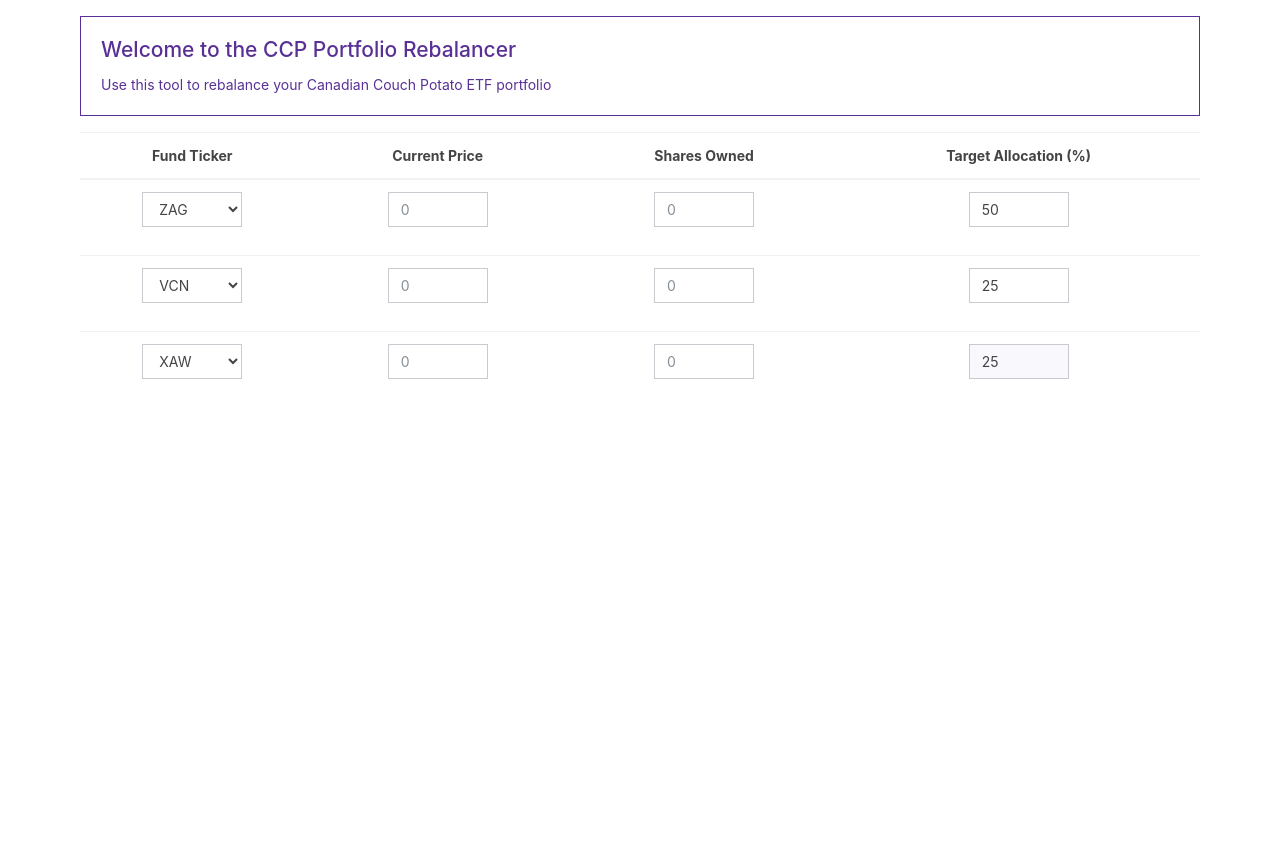
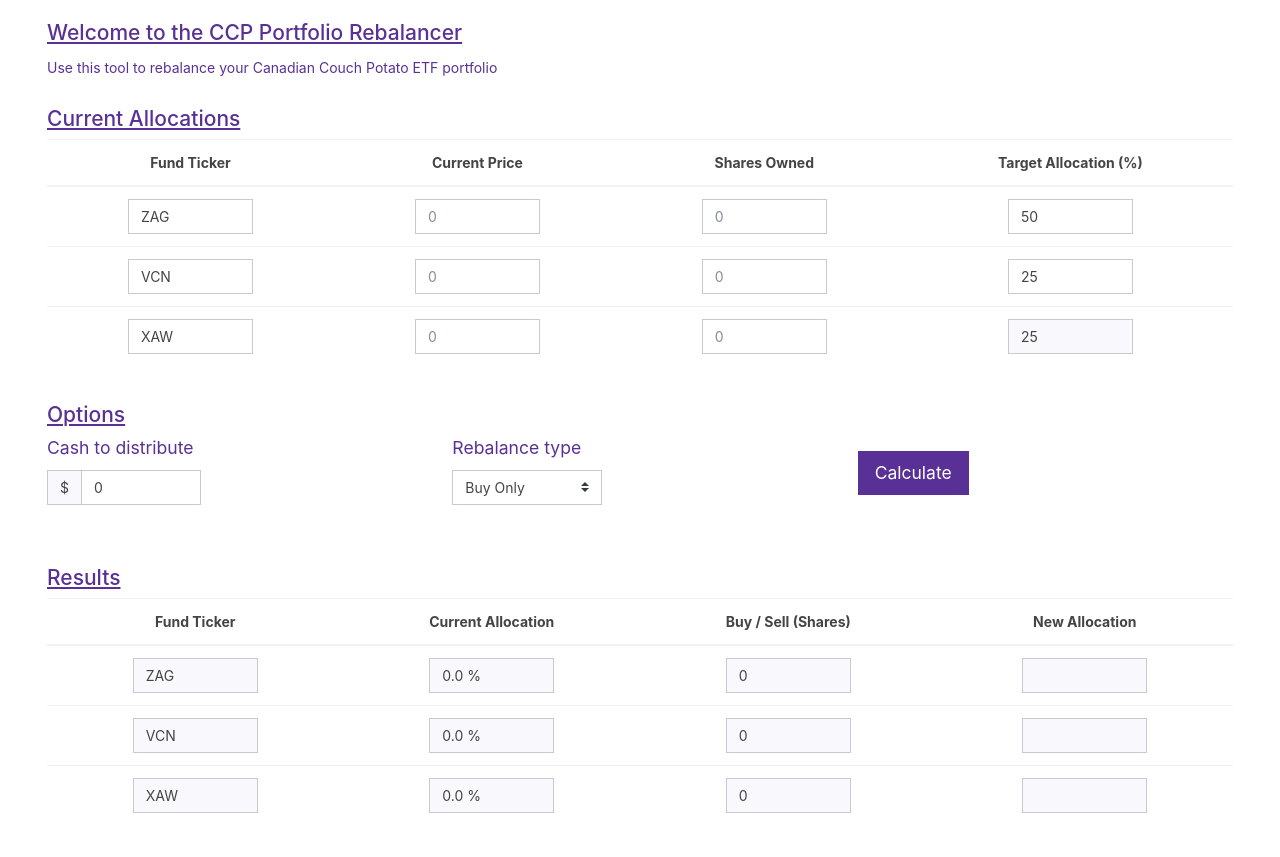
Before and after one commit to DerrykBoyd/portfolio-rebalancer, a Flask app: page / in a window 1280 px wide. Shown: the part 93-950 px from the top of the page. Before the commit the page ends 472 px from the top, so only its background shows below. Run offline with Flask 2, Linux system fonts and the light colour scheme; some libraries are stand-ins or nearby versions.

Commit message:
Update to working prototype.
Added rebalance options to HTML Layout
Added results table to HTML Layout
Added logic for buy only rebalance to javascript

```diff
--- a/static/rebalancer.js
+++ b/static/rebalancer.js
@@ -6,22 +6,128 @@ var app = angular.module('myApp', []);
     }]);
 
     app.controller('myCtrl', function ($scope) {
-        // attaching 0 to the DOM
-        $scope.alloc1 = 50;
-        $scope.alloc2 = 25;
-        $scope.alloc3 = 25;
-        $scope.change1 = function() {
-            $scope.alloc2 = 100 - $scope.alloc1 - $scope.alloc3;
-            if ($scope.alloc2 < 0) {
-                $scope.alloc2 = 0;
-                $scope.alloc3 = 100 - $scope.alloc1;
+        $scope.target = "Target Allocation (%)";
+        // cash to allocate
+        $scope.cash = 0;
+        //type of rebalance
+        $scope.rebalanceType = "Buy Only";
+        //create array to store funds
+        $scope.funds = [];
+        //function to create a new fund
+        $scope.addFund = function(ticker = '', alloc = '') {
+            $scope.funds.push({
+                ticker: ticker,
+                price: "",
+                shares: "",
+                alloc: alloc,
+                targetVal: 0,
+                toTarget: 0,
+                toPurchase: 0,
+                toShares: 0,
+                newAlloc: ""
+            })
+        }
+        //total holdings before rebalance
+        $scope.holdings = function() {
+            var total = 0;
+            var funds = $scope.funds;
+            for (var i=0; i<funds.length; i++) {
+                total += funds[i].price * funds[i].shares;
+            }
+            return total;
+        }
+        //add default funds
+        $scope.addFund('ZAG', 50);
+        $scope.addFund('VCN', 25);
+        $scope.addFund('XAW', 25);
+
+        //auto calc allocations on user inputs (works for 3 funds only)
+        $scope.change = function(index) {
+            var total = 0;
+            var funds = $scope.funds;
+            if (index == 0) {
+                funds[1].alloc = 100 - funds[0].alloc;
+                funds[2].alloc = 0;
+            }
+            if (index == 1) {
+                funds[2].alloc = 100 - funds[0].alloc - funds[1].alloc;
+                if (funds[2].alloc < 0) {
+                    funds[2].alloc = 0;
                 }
+            }
+            for (var i=0; i<funds.length; i++) {
+                total += funds[i].alloc;
+            }
+            if (total != 100) {
+                $scope.invalidForm = "is-invalid";
+                $scope.target = "Target Allocation (%)\n(Must total 100)";
+            } else {
+                $scope.invalidForm = "";
+                $scope.target = "Target Allocation (%)";
+            }
         }
-        $scope.change2 = function() {
-            $scope.alloc3 = 100 - $scope.alloc1 - $scope.alloc2;
-            if ($scope.alloc3 < 0) {
-                $scope.alloc3 = 0;
-                $scope.alloc1 = 100 - $scope.alloc2;
+
+        //calculate current allocation
+        $scope.currAlloc = function(fund) {
+            var alloc = 0;
+            if ($scope.holdings() == 0) {
+                return alloc.toFixed(1) + " %";
+            }
+            alloc = fund.price * fund.shares / $scope.holdings() * 100;
+            return alloc.toFixed(1) + " %";
+        }
+
+        //rebalance logic
+        $scope.rebalance = function() {
+            var funds = $scope.funds;
+            var totalToTarget = 0;
+            if ($scope.rebalanceType == "Buy Only") {
+                //sort funds largest to smallest
+                funds.sort(function(a, b) {
+                    return b.price - a.price;
+                })
+                //set target values
+                for (var i=0; i<funds.length; i++) {
+                    funds[i].targetVal = ($scope.holdings() + $scope.cash) * funds[i].alloc / 100;
                 }
+                //set $ toTarget (0 if negative)
+                for (var i=0; i<funds.length; i++) {
+                    if (funds[i].targetVal - (funds[i].price * funds[i].shares) <= 0) {
+                        funds[i].toTarget = 0;
+                    } else {
+                        funds[i].toTarget = funds[i].targetVal - (funds[i].price * funds[i].shares);
+                    }
+                    totalToTarget += funds[i].toTarget;
+                }
+                //set $ toPurchase (0 if toTarget = 0)
+                for (var i=0; i<funds.length; i++) {
+                    if (funds[i].toTarget == 0) {
+                        funds[i].toPurchase = 0;
+                    } else {
+                        funds[i].toPurchase = funds[i].toTarget / totalToTarget * $scope.cash;
+                    }
+                }
+                //set shares to purchase
+                for (var i = 0; i < funds.length; i++) {
+                    funds[i].toShares = Math.floor(funds[i].toPurchase / funds[i].price);
+                    if (i < funds.length-1) {
+                        var leftover = funds[i].toPurchase % funds[i].price;
+                        funds[i+1].toPurchase += leftover;
+                    }
+                }
+                //set new allocation values
+                var totalBal = 0;
+                fundBal = function(fund) {
+                    return (fund.shares + fund.toShares) * fund.price
+                }
+                for (var i = 0; i < funds.length; i++) {
+                    totalBal += fundBal(funds[i]);
+                }
+                for (var i = 0; i < funds.length; i++) {
+                    newAlloc = fundBal(funds[i]) / totalBal * 100;
+                    funds[i].newAlloc = newAlloc.toFixed(1) + " %";
+                }
+                console.log("Buy only is working")
+            }
         }
     });
--- a/static/style.css
+++ b/static/style.css
@@ -12,19 +12,37 @@
     margin-right: 8px;
 }
 
-.form-group, .form-control {
-    max-width: 100px;
+.form-control {
+    max-width: 125px;
+    min-width: 60px;
     margin: auto;
+}
+
+.custom-select {
+    max-width: 150px;
+}
+
+#cash {
+    max-width: 120px;
+    margin-left: 0;
 }
 
 #fund-col {
     min-width: 100px;
 }
 
-.card, #fund-table{
-    width: 95%;
+#content {
+    width:95%;
+    margin:auto;
+}
+
+.card {
     max-width: 70rem;
     margin: 16px auto;
+}
+
+#options {
+    margin-top: 1.5rem;
 }
 
 #main-title {
@@ -36,3 +54,29 @@
 thead>tr>th {
     text-align: center;
 }
+
+.angular-with-newlines {
+    white-space: pre-wrap;
+}
+
+.control-label {
+    font-size: 1.1rem;
+}
+
+.col-md-7 {
+    align-items: center;
+    display: flex;
+}
+
+#rebal-button {
+    margin-top: 1rem;
+}
+
+h4 {
+    text-decoration: underline;
+}
+
+#intro, #options{
+    margin-top: 1.25rem;
+    margin-bottom: 1.75rem;
+}
--- a/templates/index.html
+++ b/templates/index.html
@@ -23,91 +23,81 @@
         </div>
     </nav>
     <body>
-        <div class="card border-primary mb-3">
-            <div class="card-body text-primary">
+        <div id="content">
+            <div id="intro">
+                <div class="text-primary col-12">
                     <h4 class="card-title">Welcome to the CCP Portfolio Rebalancer</h4>
                     <p class="card-text">Use this tool to rebalance your Canadian Couch Potato ETF portfolio</p>
                 </div>
             </div>
-        <div id="fund-table">
-            <table class="table table-hover">
+            <div id="fund-table" class="text-primary mb-3 container col-12 table-responsive">
+                <h4>Current Allocations</h4>
+                <table class="table table-hover col-12">
                     <thead>
                         <tr>
                             <th scope="col" id="fund-col">Fund Ticker</th>
                             <th scope="col">Current Price</th>
                             <th scope="col">Shares Owned</th>
-                        <th scope="col">Target Allocation (%)</th>
+                            <th scope="col" ng-bind="target" class="angular-with-newlines"></th>
                         </tr>
                     </thead>
                     <tbody>
-                    <tr>
-                        <th>
-                            <select class="form-control">
-                                <option>ZAG</option>
-                                <option>VCN</option>
-                                <option>XAW</option>
-                            </select>
-                        </th>
-                        <td>
-                            <input type="number" step="0.01" min="0" class="form-control" placeholder="0" id="price1">
-                        </td>
-                        <td>
-                            <div class="form-group">
-                              <input type="number" min="0" class="form-control" placeholder="0" id="shares1">
-                            </div>
-                        </td>
-                        <td>
-                            <div class="form-group">
-                              <input ng-model="alloc1" ng-change="change1()" type="number" min="0" max="100" class="form-control" placeholder="0">
-                            </div>
-                        </td>
-                    </tr>
-                    <tr>
-                        <th>
-                            <select class="form-control">
-                                <option>ZAG</option>
-                                <option selected>VCN</option>
-                                <option>XAW</option>
-                            </select>
-                        </th>
-                        <td>
-                            <input type="number" step="0.01" min="0" class="form-control" placeholder="0" id="price2">
-                        </td>
-                        <td>
-                            <div class="form-group">
-                              <input type="number" min="0" class="form-control" placeholder="0" id="shares2">
-                            </div>
-                        </td>
-                        <td>
-                            <div class="form-group">
-                              <input type="number" ng-model="alloc2" ng-change="change2()" min="0" max="100" class="form-control">
-                            </div>
-                        </td>
-                    </tr>
-                    <tr>
-                        <th>
-                            <select class="form-control">
-                                <option>ZAG</option>
-                                <option>VCN</option>
-                                <option selected>XAW</option>
-                            </select>
-                        </th>
-                        <td>
-                            <input type="number" step="0.01" min="0" class="form-control" placeholder="0" id="price3">
-                        </td>
-                        <td>
-                            <div class="form-group">
-                              <input type="number" min="0" class="form-control" placeholder="0" id="shares3">
-                            </div>
-                        </td>
-                        <td>
-                            <div class="form-group">
-                              <input type="number" value="{a alloc3 a}" min="0" max="100" class="form-control" readonly>
-                            </div>
-                        </td>
-                    </tr>
+                        <tr ng-repeat="fund in funds">
+                            <th><input type="text" ng-model="fund.ticker" class="form-control"></th>
+                            <td><input type="number" ng-model="fund.price" step="0.01" min="0" class="form-control" placeholder="0"></td>
+                            <td><input type="number" ng-model="fund.shares" min="0" class="form-control" placeholder="0"></td>
+                            <td><input type="number" ng-model="fund.alloc" ng-change="change({a $index a})" min="0" max="100" class="form-control" ng-class="invalidForm" ng-readonly="$last"></td>
                     </tbody>
                 </table>
+            </div>
+            <div id="options">
+                <div class="text-primary col-12">
+                    <h4>Options</h4>
+                    <div class="row">
+                        <div class="col-md-4">
+                            <label class="control-label text-primary">Cash to distribute</label>
+                            <div class="input-group mb-3">
+                                <div class="input-group-prepend">
+                                <span class="input-group-text">$</span>
+                                </div>
+                                <input id="cash" type="number" ng-model="cash" step="0.01" min="0" class="form-control">
+                            </div>
+                        </div>
+                        <div class="form-group col-md-4">
+                            <label class="control-label text-primary">Rebalance type</label>
+                            <div class="input-group mb-3">
+                                <select class="custom-select" ng-model="rebalanceType">
+                                    <option selected>Buy Only</option>
+                                    <option >Buy & Sell *NotReady</option>
+                                </select>
+                            </div>
+                        </div>
+                        <div class="col-md-4">
+                            <button type="button" ng-click="rebalance()" id="rebal-button" class="btn btn-primary btn-lg">Calculate</button>
+                        </div>
+                    </div>
+                </div>
+            </div>
+            <div id="rebalance-results" class="text-primary mb-3 container col-12 table-responsive">
+                <h4>Results</h4>
+                <table class="table table-hover col-12">
+                    <thead>
+                        <tr>
+                            <th scope="col" id="fund-col">Fund Ticker</th>
+                            <th scope="col">Current Allocation</th>
+                            <th scope="col">Buy / Sell (Shares)</th>
+                            <th scope="col" class="angular-with-newlines">New Allocation</th>
+                        </tr>
+                    </thead>
+                    <tbody>
+                        <tr ng-repeat="fund in funds">
+                            <th><input readonly type="text" ng-model="fund.ticker" class="form-control"></th>
+                            <td><input readonly type="text" value="{a currAlloc(fund) a}" class="form-control"></td>
+                            <td><input readonly type="text" value="{a fund.toShares a}" class="form-control"></td>
+                            <td><input readonly type="text" value="{a fund.newAlloc a}" class="form-control"></td>
+                    </tbody>
+                </table>
+            </div>
         </div>
     </body>
     <!-- scripts -->
```
Lines whose indentation alone changed are shown as unchanged.
